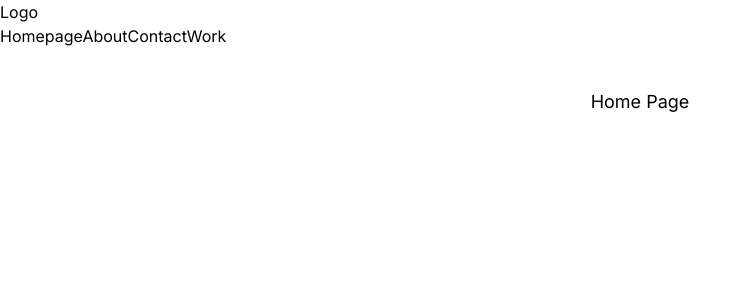
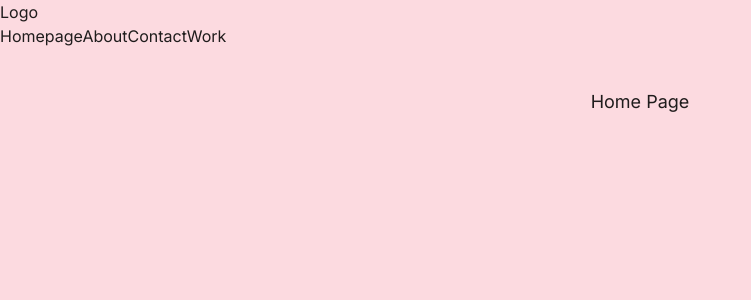
Before and after one commit to DilshanGDT/BakingBliss, a Next.js app: page / in a window 1280 px wide. Shown: the top 300 px of the page, without its empty margins (0-751 px from the left). Built offline with nearby package versions, Linux system fonts and the light colour scheme.

Commit message:
Add some global css

```diff
--- a/app/globals.css
+++ b/app/globals.css
@@ -1,3 +1,18 @@
 @tailwind base;
 @tailwind components;
 @tailwind utilities;
+
+:root {
+    --bg: rgb(252, 218, 224);
+    --text: rgb(31, 28, 28);
+}
+
+* {
+    margin: 0;
+    padding: 0;
+}
+
+body {
+    background-color: var(--bg);
+    color: var(--text);
+}
```
